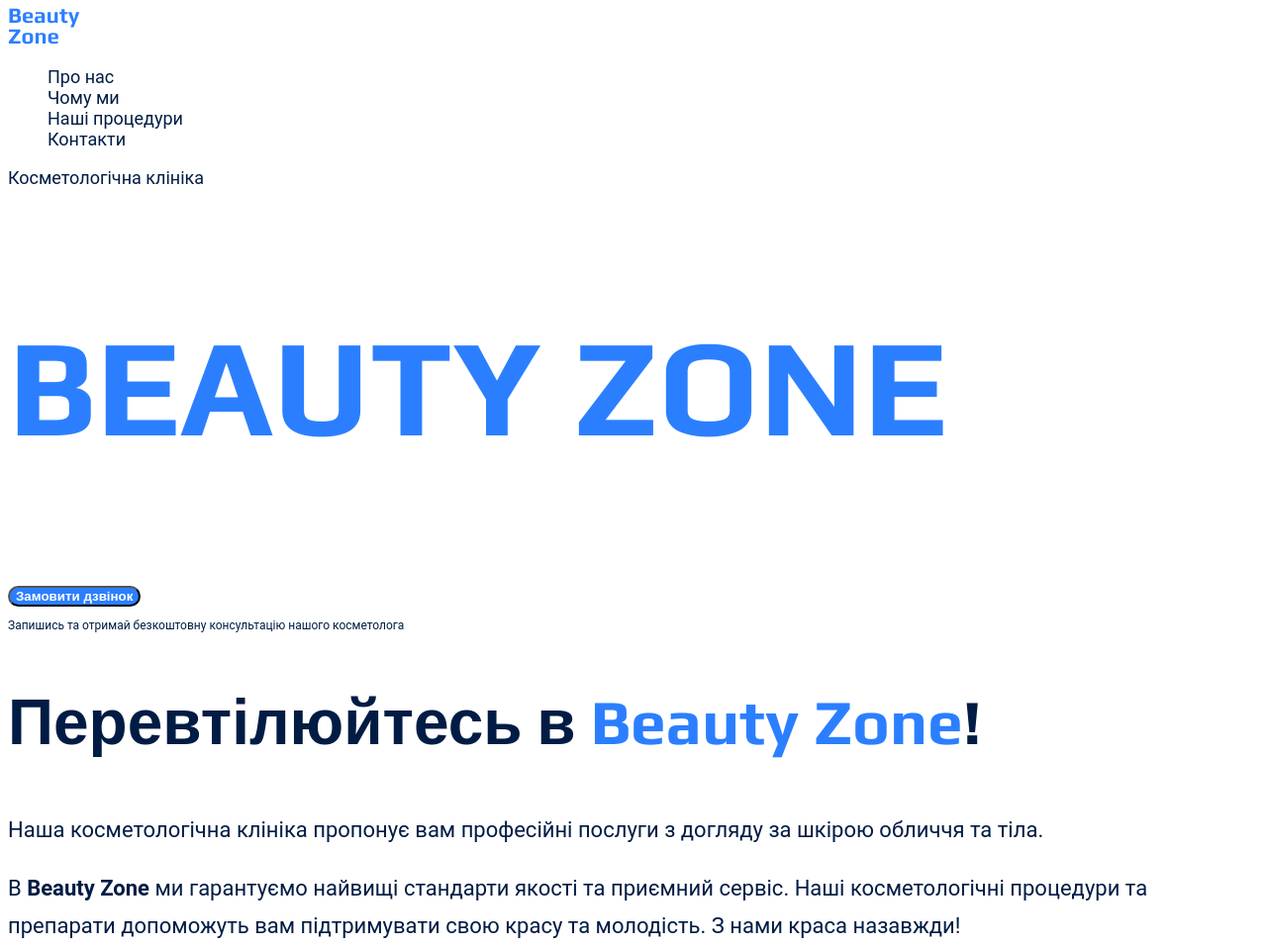
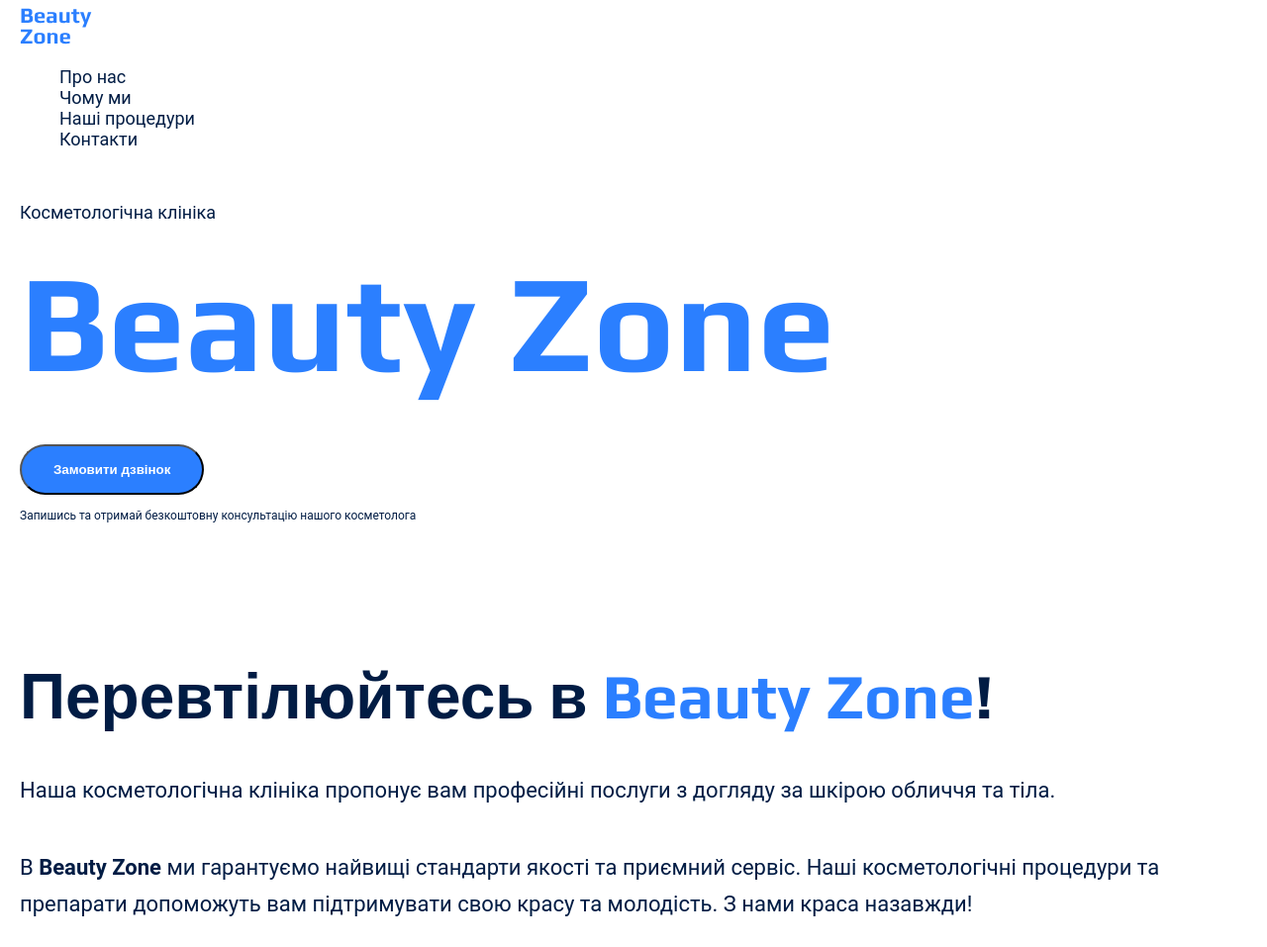
Before and after one commit to Shatilov789/genius-lesson-project, a plain HTML site: page index.html in a window 1280 px wide. Shown: the top 957 px of the page at 99% size. Drawn offline with Linux system fonts and the light colour scheme.

Commit message:
Update css and index

```diff
--- a/css/styles.css
+++ b/css/styles.css
@@ -61,9 +61,29 @@ ul {
     list-style-type: none;
 }
 
+.container {
+    width: 100%;
+    max-width: 1240px;
+    margin: 0 auto;
+}
+
+.section {
+    padding: 48px 0;
+}
+
+.sectionb2 {
+    padding: 128px 0;
+    padding-top: 126.48px;
+}
+
+h1, h2,h3, h4,h5, h6 {
+    margin: 0;
+}
+
 /* Button section */
 
 .button {
+    padding: 16px 32px;
     color: var(--color-white);
     background-color: var(--color-blue-light);
     /* bottom: 2px solid var(--color-blue-light); */
@@ -84,7 +104,7 @@ h1 {
     color: var(--color-blue-light);
     font-weight: 700;
     line-height: 1.2;
-    text-transform:uppercase;
+    text-transform: capitalize;
     font-family: 'Play', sans-serif;
     font-size: 140px;
 }
@@ -106,10 +126,12 @@ h1 {
 
 .h2-main-center {
     text-align: center;
+    margin-bottom: 48px;
 }
 
 .p-first {
     font-size: 12px;
+    margin-top: 14px;
 }
 
 .p-second {
@@ -138,6 +160,7 @@ h1 {
 
 .link-footer {
     color: var(--color-white);
+    margin-bottom: 16px;
 }
 
 .link-footer:hover {
@@ -163,3 +186,32 @@ h1 {
 .adress-copyright {
     font-size: 16px;
 }
+
+.container iframe {
+    width: 100%;
+    height: 481px;
+    max-width: 603px;
+    border: 0;
+}
+
+
+/* Header section */
+
+.header-padding {
+    padding-block-end: 16.52px;
+}
+
+/* Section change your self */
+.change-self {
+    margin-bottom: 40px;
+}
+
+/* First frame */
+
+.frame-p {
+    margin-bottom: 16px;
+}
+
+.frame-h1 {
+    margin-bottom: 40px;
+}
--- a/index.html
+++ b/index.html
@@ -7,7 +7,8 @@
     <link rel="stylesheet" href="/css/styles.css" />
   </head>
   <body>
-    <header>
+    <header class="header-padding">
+      <div class="container">
         <nav>
           <a href="./index.html">
             <img src="./images/logo.svg" alt="Logo Beauty Zone" />
@@ -31,33 +32,39 @@
             </li>
           </ul>
         </nav>
+      </div>
     </header>
     <main>
       <section>
-        <p>Косметологічна клініка</p>
-        <h1>beauty zone</h1>
+        <div class="container">
+          <p class="frame-p">Косметологічна клініка</p>
+          <h1 class="frame-h1">beauty zone</h1>
           <button class="button" type="button">Замовити дзвінок</button>
           <p class="p-first">
             Запишись та отримай безкоштовну консультацію нашого косметолога
           </p>
+        </div>
       </section>
-      <section id="about-section">
-        <h2 class="h2-main">
+      <section class="sectionb2" id="about-section">
+        <div class="container">
+          <h2 class="h2-main change-self">
             Перевтілюйтесь в
             <span class="span-main span-upper">beauty zone</span>!
           </h2>
-        <p class="p-second">
-          Наша косметологічна клініка пропонує вам професійні послуги з догляду
-          за шкірою обличчя та тіла.
+          <p class="p-second change-self">
+            Наша косметологічна клініка пропонує вам професійні послуги з
+            догляду за шкірою обличчя та тіла.
           </p>
-        <p class="p-second">
-          B <span class="span-p-second">beauty zone</span> ми гарантуємо найвищі
-          стандарти якості та приємний сервіс. Наші косметологічні процедури та
-          препарати допоможуть вам підтримувати свою красу та молодість. З нами
-          краса назавжди!
+          <p class="p-second change-self">
+            B <span class="span-p-second">beauty zone</span> ми гарантуємо
+            найвищі стандарти якості та приємний сервіс. Наші косметологічні
+            процедури та препарати допоможуть вам підтримувати свою красу та
+            молодість. З нами краса назавжди!
           </p>
+        </div>
       </section>
-      <section id="why-we-section">
+      <section class="section" id="why-we-section">
+        <div class="container">
           <h2 class="h2-main h2-main-center">
             Чому люди <span class="span-main">обирають нас</span>
           </h2>
@@ -65,8 +72,8 @@
             <li>
               <img src="#" alt="" />
               <p>
-              Всі наші косметологи мають вищу медичну освіту та стаж роботи від
-              5 років
+                Всі наші косметологи мають вищу медичну освіту та стаж роботи
+                від 5 років
               </p>
             </li>
             <li>
@@ -84,13 +91,17 @@
               </p>
             </li>
           </ul>
+        </div>
       </section>
-      <section id="items-section">
+      <section class="section" id="items-section">
+        <div class="container">
           <h2 class="h2-main h2-main-center">
             Наші <span class="span-main">процедури</span>
           </h2>
+        </div>
       </section>
-      <section id="contact-section">
+      <section class="section" id="contact-section">
+        <div class="container">
           <h2 class="h2-main h2-main-center">
             Як нас <span class="span-main">знайти</span>
           </h2>
@@ -104,9 +115,11 @@
             loading="lazy"
             referrerpolicy="no-referrer-when-downgrade"
           ></iframe>
+        </div>
       </section>
     </main>
-    <footer>
+    <footer class="section">
+      <div class="container">
         <nav>
           <a href="./index.html">
             <img src="./images/logo.svg" alt="Logo Beauty Zone" />
@@ -159,6 +172,7 @@
           >
           <p class="adress-copyright">&copy; 2022 Дані захищені</p>
         </address>
+      </div>
     </footer>
   </body>
 </html>
```
Lines whose indentation alone changed are shown as unchanged.
